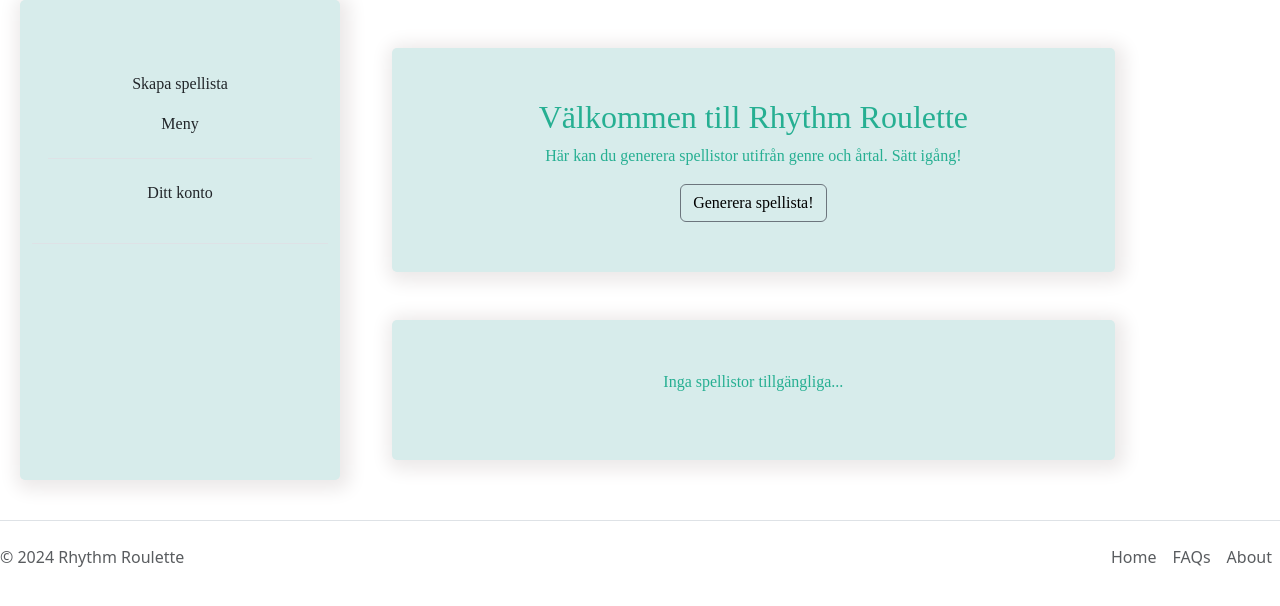
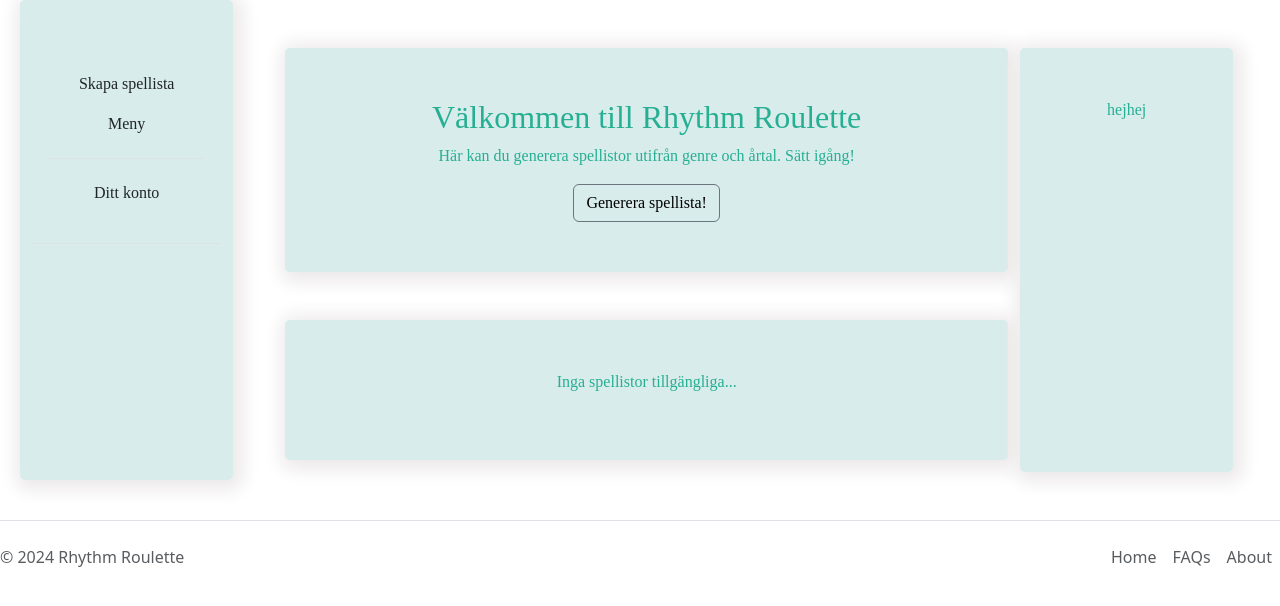
Before and after one commit to tobi-1337/RhythmRoulette, a Flask app: template templates/logged_in_startpage.html in a window 1280 px wide. Shown: the top 606 px of the page. Run offline with Flask 3, Linux system fonts and the light colour scheme; the template is opened without the code that fills it, so the values that code supplies are empty; some libraries are stand-ins or nearby versions; some web fonts are replaced.

Commit message:
added aside grid to layout

```diff
--- a/templates/logged_in_startpage.html
+++ b/templates/logged_in_startpage.html
@@ -10,7 +10,7 @@
         <div class="container-fluid text-center">
             <div class="row">
               <!-- sidebar börjar här-->
-              <div class="col-md-3 mr-md-3 mb-3 landing-page">
+              <div class="col-md-2 mr-md-3 mb-3 landing-page">
                 <section">
                   <div class="p-3 border-bottom">
 
@@ -90,7 +90,9 @@
             </div>
 
         </div>
+        <div class="col-md-2 mt-5 ml-3 mb-4 landing-page"> <p>hejhej</p></div>
       </div>
+
   </div>
 
 
```
